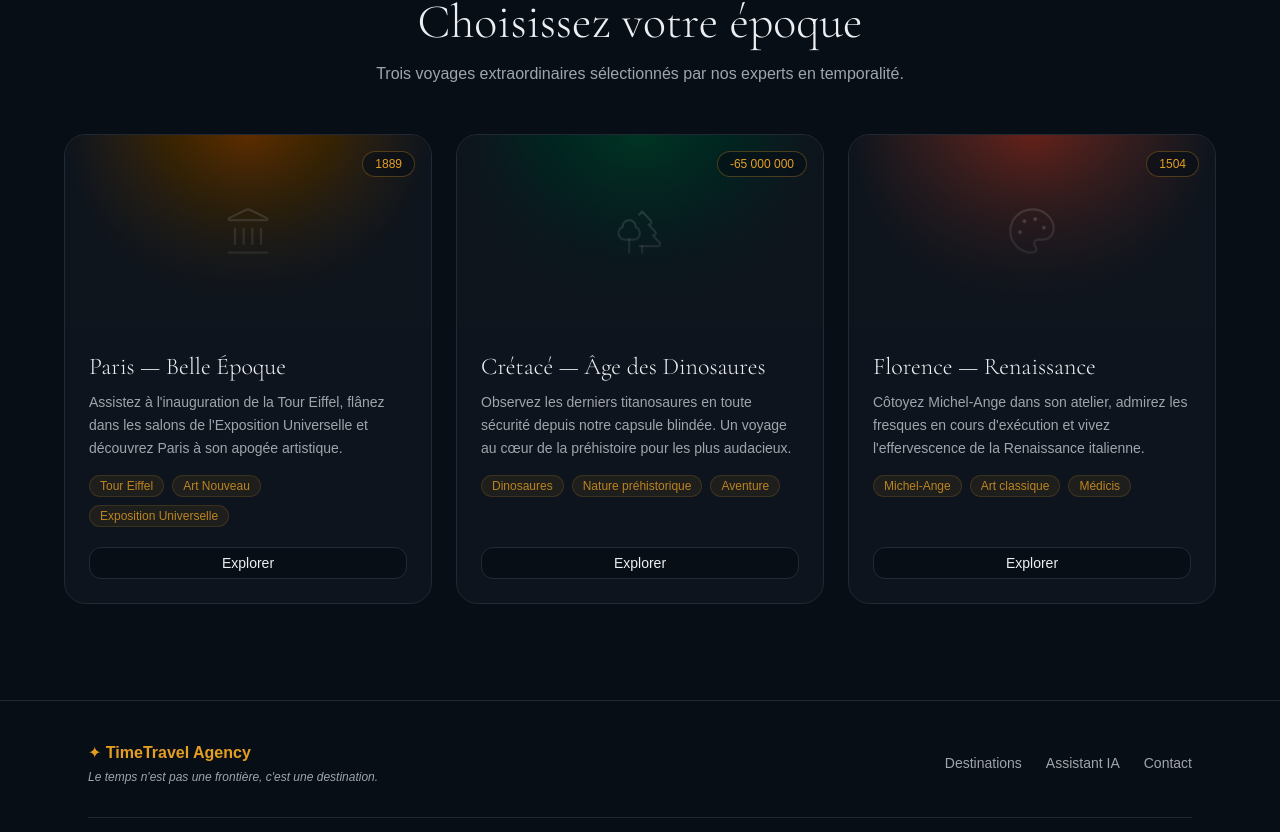
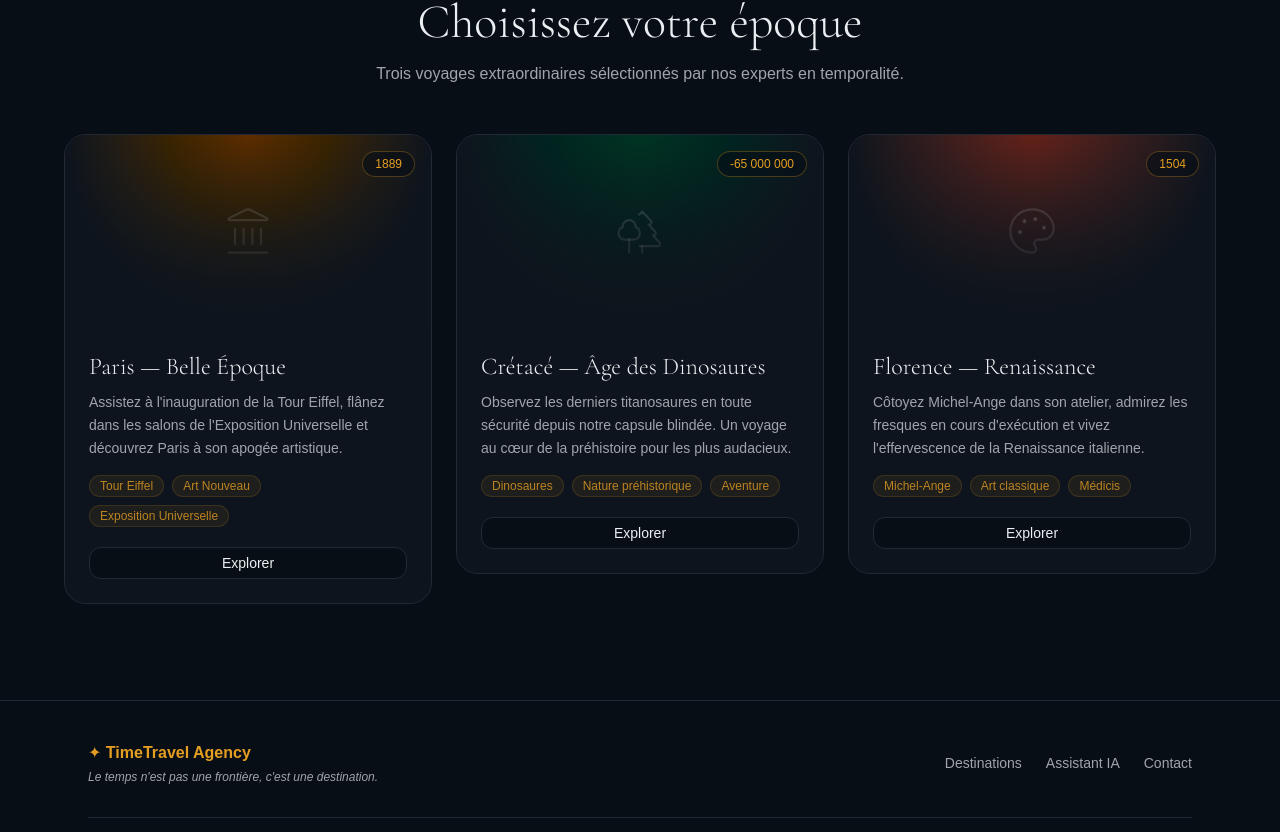
Before and after one commit to Johnn81100/TimeTravelAgency, a React (Vite) app: page / in a window 1280 px wide. Shown: the part 907-1739 px from the top of the page. Built offline with nearby package versions, Linux system fonts and the light colour scheme.

Commit message:
feat(animations): add staggered fade-up on hero and scroll-triggered cards

```diff
--- a/src/features/destinations/DestinationsSection.tsx
+++ b/src/features/destinations/DestinationsSection.tsx
@@ -1,4 +1,6 @@
 import { Landmark, Trees, Palette } from 'lucide-react'
+import { cn } from '@/lib/utils'
+import { useInView } from '@/hooks/useInView'
 import { DestinationCard, type Destination } from './DestinationCard'
 
 const DESTINATIONS: Destination[] = [
@@ -35,10 +37,19 @@ const DESTINATIONS: Destination[] = [
 ]
 
 export function DestinationsSection() {
+  const { ref: titleRef, inView: titleInView } = useInView()
+  const { ref: gridRef, inView: gridInView } = useInView()
+
   return (
     <section id="destinations" className="px-6 py-24">
       <div className="mx-auto max-w-6xl">
-        <div className="mb-12 text-center">
+        <div
+          ref={titleRef}
+          className={cn(
+            'mb-12 text-center transition-none',
+            titleInView && 'animate-in fade-in slide-in-from-bottom-4 duration-700',
+          )}
+        >
           <p className="mb-3 text-sm font-medium uppercase tracking-widest text-primary">
             Nos Destinations
           </p>
@@ -49,9 +60,19 @@ export function DestinationsSection() {
             Trois voyages extraordinaires sélectionnés par nos experts en temporalité.
           </p>
         </div>
-        <div className="grid gap-6 md:grid-cols-3">
-          {DESTINATIONS.map((d) => (
-            <DestinationCard key={d.era} destination={d} />
+
+        <div ref={gridRef} className="grid gap-6 md:grid-cols-3">
+          {DESTINATIONS.map((d, i) => (
+            <div
+              key={d.era}
+              className={cn(
+                !gridInView && 'opacity-0',
+                gridInView && 'animate-in fade-in slide-in-from-bottom-6 duration-700 [animation-fill-mode:both]',
+              )}
+              style={{ animationDelay: gridInView ? `${i * 120}ms` : '0ms' }}
+            >
+              <DestinationCard destination={d} />
+            </div>
           ))}
         </div>
       </div>
--- a/src/features/home/HeroSection.tsx
+++ b/src/features/home/HeroSection.tsx
@@ -21,18 +21,18 @@ export function HeroSection() {
       </div>
 
       <div className="relative z-10 max-w-3xl">
-        <p className="mb-4 text-sm font-medium uppercase tracking-widest text-primary">
+        <p className="animate-in fade-in slide-in-from-bottom-4 mb-4 text-sm font-medium uppercase tracking-widest text-primary duration-500 [animation-delay:0ms] [animation-fill-mode:both]">
           Agence de Voyages Temporels
         </p>
-        <h1 className="mb-6 font-display text-5xl font-light tracking-tight text-foreground md:text-7xl">
+        <h1 className="animate-in fade-in slide-in-from-bottom-4 mb-6 font-display text-5xl font-light tracking-tight text-foreground duration-600 md:text-7xl [animation-delay:120ms] [animation-fill-mode:both]">
           Voyagez à travers{' '}
           <span className="italic text-primary">les époques</span>
         </h1>
-        <p className="mb-10 text-lg text-muted-foreground md:text-xl">
+        <p className="animate-in fade-in slide-in-from-bottom-4 mb-10 text-lg text-muted-foreground duration-600 md:text-xl [animation-delay:240ms] [animation-fill-mode:both]">
           Découvrez des destinations uniques, inédites, impossibles.
           De la Belle Époque au Crétacé, chaque voyage est une expérience hors du temps.
         </p>
-        <div className="flex flex-col items-center justify-center gap-4 sm:flex-row">
+        <div className="animate-in fade-in slide-in-from-bottom-4 flex flex-col items-center justify-center gap-4 duration-600 sm:flex-row [animation-delay:360ms] [animation-fill-mode:both]">
           <a
             href="#destinations"
             className={cn(buttonVariants({ size: 'lg' }), 'px-8')}
--- /dev/null
+++ b/src/hooks/useInView.ts
@@ -0,0 +1,24 @@
+import { useEffect, useRef, useState } from 'react'
+
+export function useInView(threshold = 0.15) {
+  const ref = useRef<HTMLDivElement>(null)
+  const [inView, setInView] = useState(false)
+
+  useEffect(() => {
+    const el = ref.current
+    if (!el) return
+    const observer = new IntersectionObserver(
+      ([entry]) => {
+        if (entry.isIntersecting) {
+          setInView(true)
+          observer.disconnect()
+        }
+      },
+      { threshold },
+    )
+    observer.observe(el)
+    return () => observer.disconnect()
+  }, [threshold])
+
+  return { ref, inView }
+}
```
